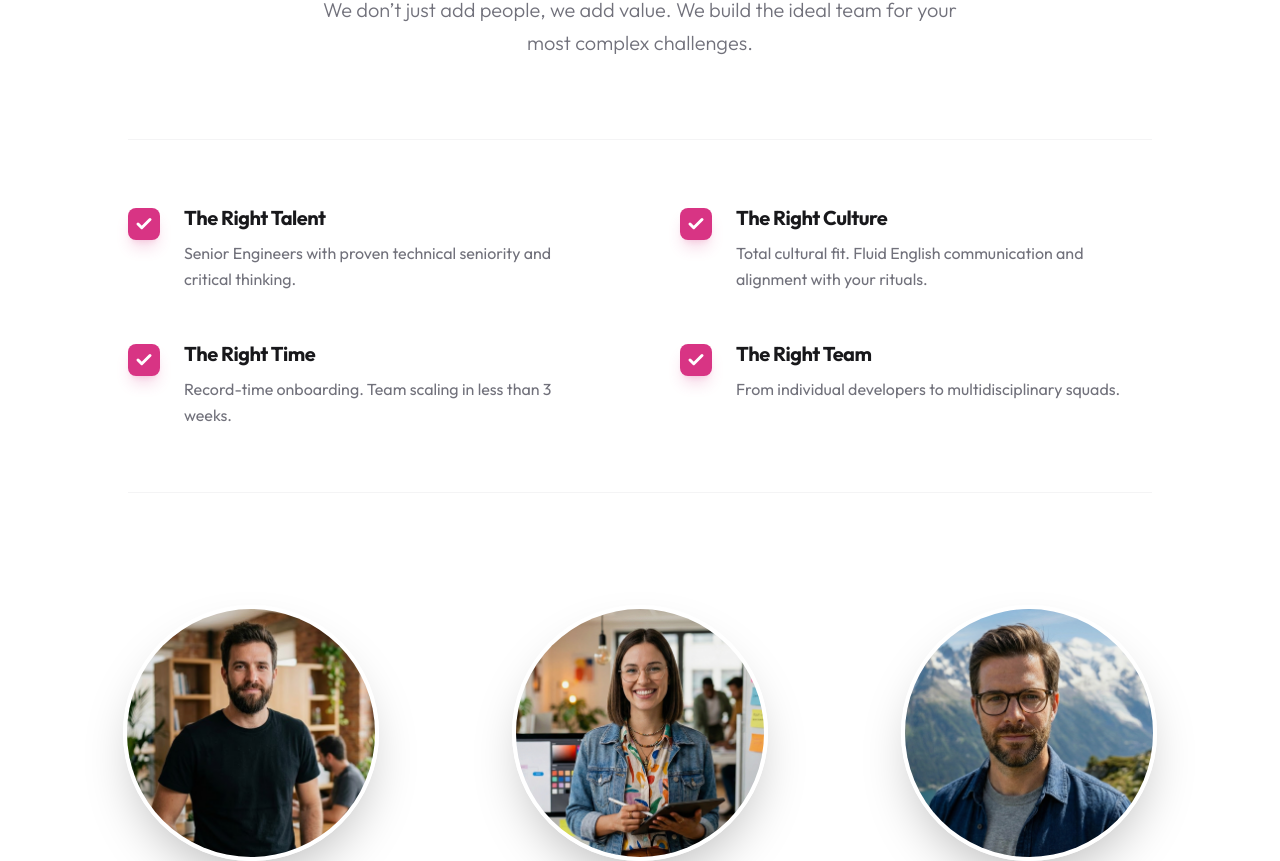
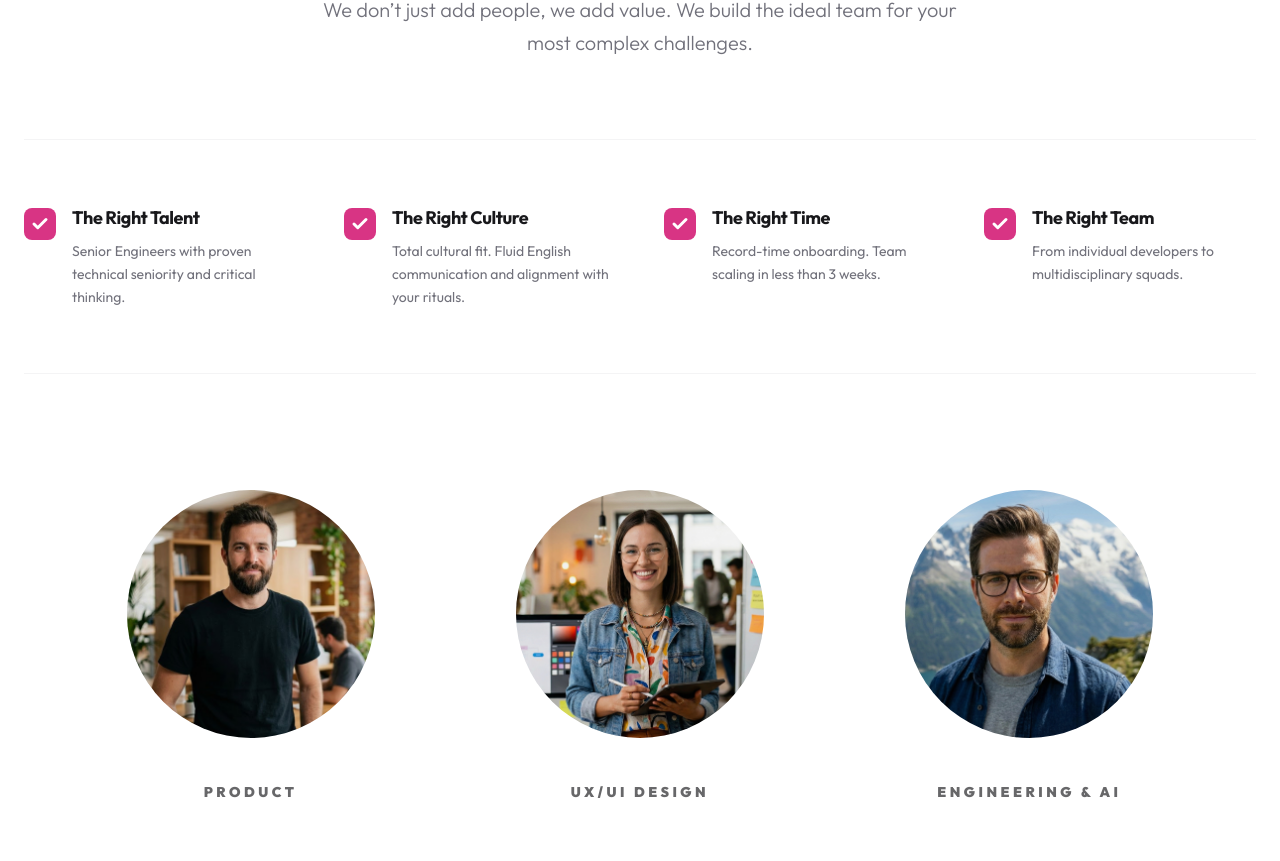
Before and after one commit to dibrand-dev/dibrand-redesign, a Next.js app: page /en in a window 1280 px wide. Shown: the part 2619-3480 px from the top of the page. Built offline with nearby package versions, Linux system fonts and the light colour scheme; no server answers; the database is empty.

Commit message:
Design: Flat design for Staff Augmentation, horizontal benefits row

```diff
--- a/components/home/StaffAugmentationTeaser.tsx
+++ b/components/home/StaffAugmentationTeaser.tsx
@@ -48,19 +48,19 @@ export default function StaffAugmentationTeaser({ dict }: StaffAugmentationTease
                     </p>
                 </div>
 
-                {/* 2. Benefits Grid (2 columns - Ref: 13.35.59.png) */}
-                <div className="grid grid-cols-1 md:grid-cols-2 gap-x-20 gap-y-12 max-w-5xl mx-auto mb-28 border-y border-zinc-100 py-16">
+                {/* 2. Benefits Grid (4 horizontal columns in desktop) - Flat Design */}
+                <div className="grid grid-cols-1 md:grid-cols-2 lg:grid-cols-4 gap-x-12 gap-y-12 max-w-7xl mx-auto mb-28 border-y border-zinc-100 py-16">
                     {pillars.map((pillar, index) => (
-                        <div key={index} className="flex items-start gap-6 group">
-                            {/* Fucsia Checkbox - Dibrand Flavor */}
-                            <div className="flex-shrink-0 w-8 h-8 rounded-lg bg-[#D83484] flex items-center justify-center text-white shadow-lg shadow-[#D83484]/20 mt-1 transform group-hover:scale-110 transition-transform duration-300">
+                        <div key={index} className="flex items-start gap-4 group">
+                            {/* Fucsia Checkbox - Flat Design */}
+                            <div className="flex-shrink-0 w-8 h-8 rounded-lg bg-[#D83484] flex items-center justify-center text-white mt-1 transform group-hover:scale-110 transition-transform duration-300">
                                 <Check size={18} strokeWidth={4} />
                             </div>
                             <div className="flex flex-col">
-                                <h3 className="text-xl font-bold text-zinc-900 font-outfit tracking-tight mb-2">
+                                <h3 className="text-lg font-bold text-zinc-900 font-outfit tracking-tight mb-2">
                                     {pillar.title}
                                 </h3>
-                                <p className="text-base text-zinc-500 font-outfit leading-relaxed">
+                                <p className="text-sm text-zinc-500 font-outfit leading-relaxed">
                                     {pillar.desc}
                                 </p>
                             </div>
@@ -68,13 +68,13 @@ export default function StaffAugmentationTeaser({ dict }: StaffAugmentationTease
                     ))}
                 </div>
 
-                {/* 3. Talent Gallery (3 Justified Circles) */}
+                {/* 3. Talent Gallery (3 Justified Circles) - Flat Design */}
                 <div className="mb-24">
                     <div className="grid grid-cols-1 md:grid-cols-3 gap-16 md:gap-12 max-w-6xl mx-auto px-4">
                         {teamRoles.map((role, index) => (
                             <div key={index} className="flex flex-col items-center group">
-                                {/* Photo Avatar - Perfect Circle */}
-                                <div className="relative w-48 h-48 md:w-64 md:h-64 rounded-full border-4 border-white shadow-2xl overflow-hidden mb-10 transition-all duration-500 group-hover:scale-105 group-hover:shadow-zinc-200">
+                                {/* Photo Avatar - Perfect Circle - Flat Design */}
+                                <div className="relative w-48 h-48 md:w-64 md:h-64 rounded-full border-4 border-white overflow-hidden mb-10 transition-all duration-500 group-hover:scale-105">
                                     <Image
                                         src={role.image}
                                         alt={role.name}
@@ -99,7 +99,7 @@ export default function StaffAugmentationTeaser({ dict }: StaffAugmentationTease
                 <div className="flex justify-center mt-12">
                     <Link
                         href="/staff-augmentation"
-                        className="inline-flex items-center gap-4 px-12 py-6 bg-zinc-900 text-white font-bold text-lg rounded-full hover:bg-black hover:shadow-2xl hover:-translate-y-1 active:scale-95 transition-all duration-300 group"
+                        className="inline-flex items-center gap-4 px-12 py-6 bg-zinc-900 text-white font-bold text-lg rounded-full hover:bg-black hover:-translate-y-1 active:scale-95 transition-all duration-300 group"
                     >
                         <span>{cta}</span>
                         <ArrowRight size={22} className="group-hover:translate-x-1 transition-transform" />
```
